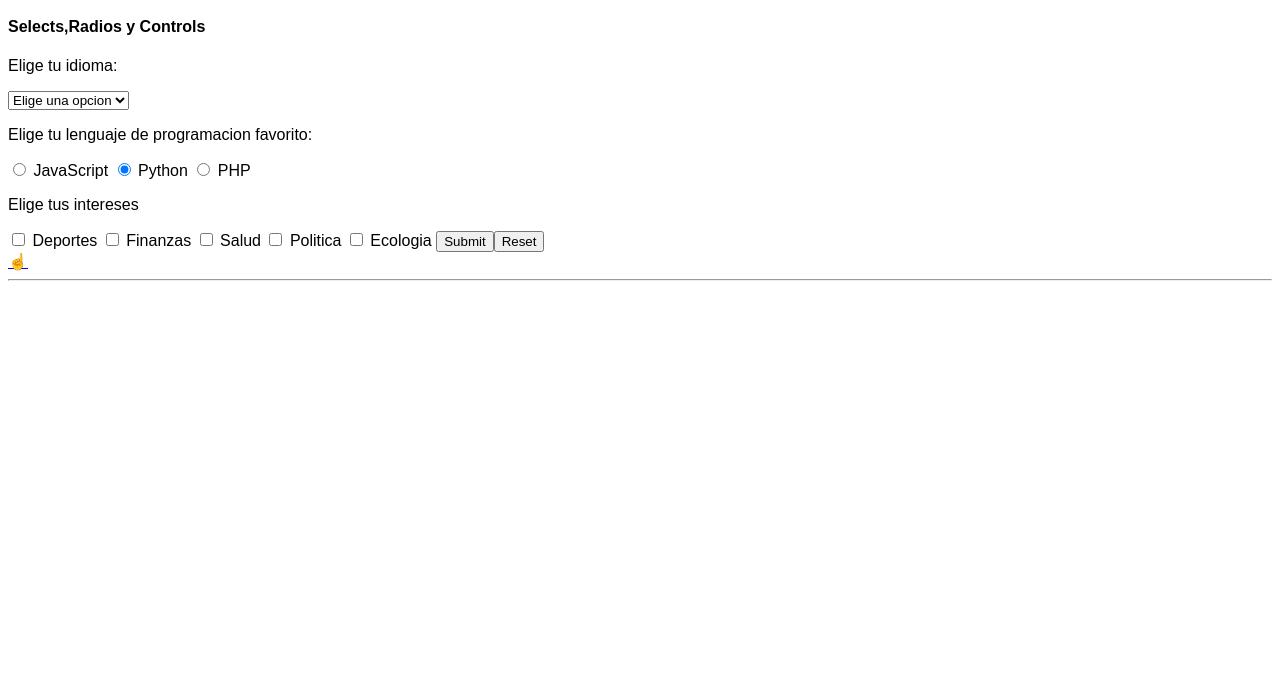
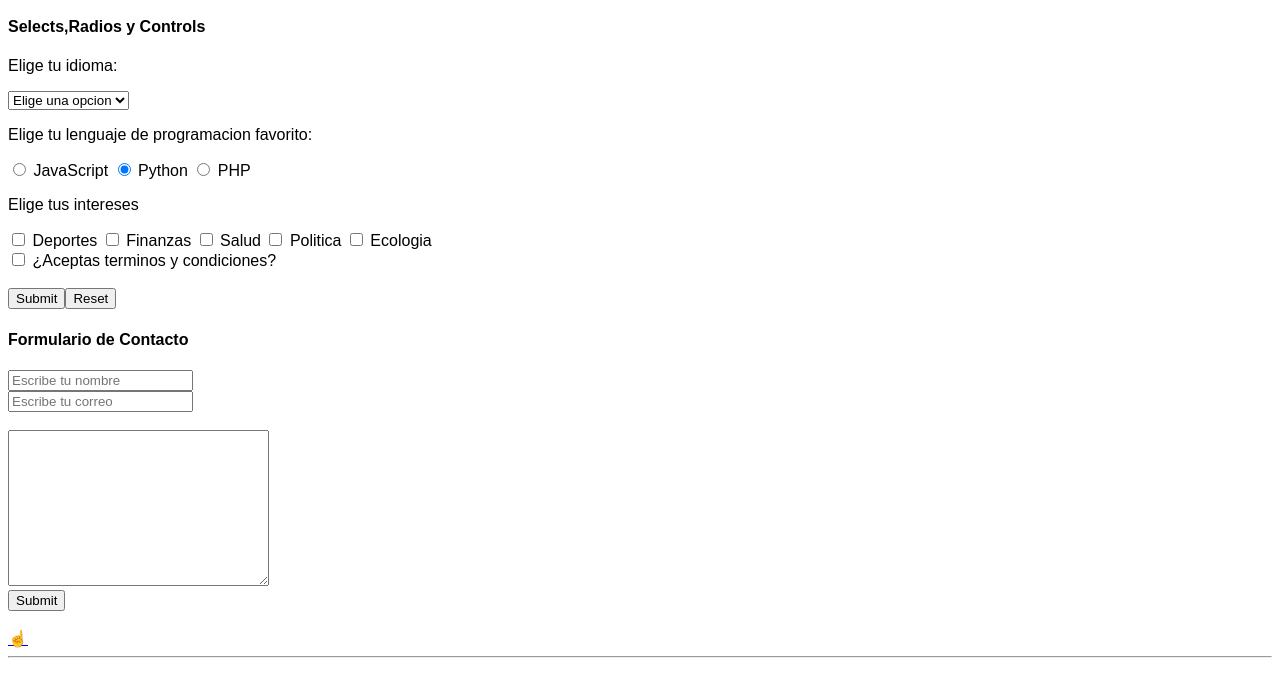
Before and after one commit to JavierFrancisco1/Curso_HTML_CSS, a plain HTML site: page index.html in a window 1280 px wide. Shown: the part 9215-9911 px from the top of the page. Before the commit the page ends 9872 px from the top, so only its background shows below. Drawn offline with Linux system fonts and the light colour scheme.

Commit message:
Update index.html
Formulario de contacto

```diff
--- a/index.html
+++ b/index.html
@@ -477,9 +477,27 @@
             <input type="checkbox" name="intereses-ecologia" value="ecologia">
             Ecologia
         </label>
+        <br>
+        <label>
+            <input type="checkbox" name="terminos y condiciones" required>
+            ¿Aceptas terminos y condiciones?
+        </label>
+        <br><br>
         <input type="submit"><input type="reset">
     </form>
+    <h4>Formulario de Contacto</h4>
+    <form action="https://formsubmit.co/javierfrancisco2212@gmail.com" method="post">
+        <input type="text" name="nombre" placeholder="Escribe tu nombre" pattern="^[a-zA-ZÑñáÁéÉíÍóÓúÚÜü\s]+$" title="nombre solo acepta letras y espacios en blanco" autocomplete="off" required>
+        <br>
+        <input type="email" name="correo" placeholder="Escribe tu correo"
+         pattern="[a-z0-9!#$%&'*+/=?^_`{|}~-]+(?:\.[a-z0-9!#$%&'*+/=?^_`{|}~-]+)*@(?:[a-z0-9](?:[a-z0-9-]*[a-z0-9])?\.)+[a-z0-9](?:[a-z0-9-]*[a-z0-9])?$" required title="Formato de correo invalido">
+         <br> <br>
+         <textarea name="comentarios" id="" cols="30" rows="10" required></textarea>
+         <br>
+         <input type="submit">
+    </form>
 
+    <br>
     <a href="index.html#inicio" >☝️</a>
 
     <hr>
```
